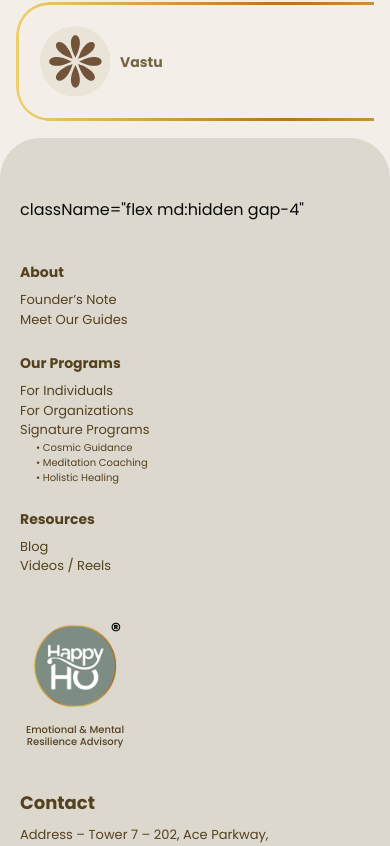
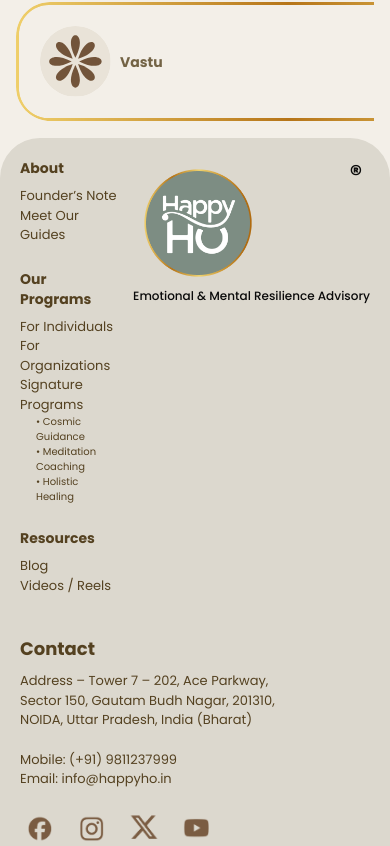
Before and after one commit to zeroday089/Happy-web-wordpress, a Next.js app: page /Payment in a window 390 px wide. Shown: the part 1698-2544 px from the top of the page. Built offline with nearby package versions, Linux system fonts and the light colour scheme.

Commit message:
Fix broken JSX tag in FooterSmall from merge conflict

```diff
--- a/components/FooterSmall.tsx
+++ b/components/FooterSmall.tsx
@@ -35,7 +35,7 @@
   <motion.div className="flex flex-col gap-10" variants={fadeUp}>
 
     {/* Mobile Layout */}
-    <div></div> className="flex md:hidden gap-4"
+    <div className="flex md:hidden gap-4">
       {/* Left: All 3 sections stacked vertically */}
       <div className="flex flex-col gap-6 flex-1">
         {/* About */}
@@ -75,16 +75,15 @@
       </div>
 
       {/* Right: Logo/Image only on mobile */}
-      <div className="flex items-start justify-center w-[110px] flex-shrink-0">
-          <div className="relative w-full flex flex-col items-center gap-2">
+      <div className="flex items-start justify-end">
           <div className="relative w-fit">
-              <Image src="/footerImage.png" alt="Meditation" width={100} height={100} />
+        <Image src="/footerImage.png" alt="Meditation" width={130} height={130} />
           {/* ® symbol */}
-              <span className="absolute top-0 right-1 text-xl font-bold">
+    <span className="absolute top-0 right-2 text-2xl font-bold">
       ®
     </span>
+    <p className="text-center font-medium text-xs">Emotional & Mental Resilience Advisory</p>
          </div>
-            <p className="text-center font-medium text-[10px] text-[#544120] leading-tight">Emotional & Mental Resilience Advisory</p>
       </div>
     </div>
 
```
Lines whose indentation alone changed are shown as unchanged.
